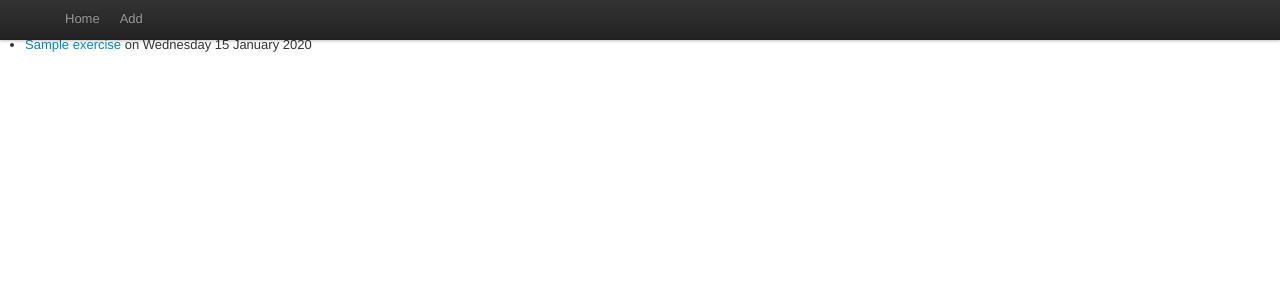
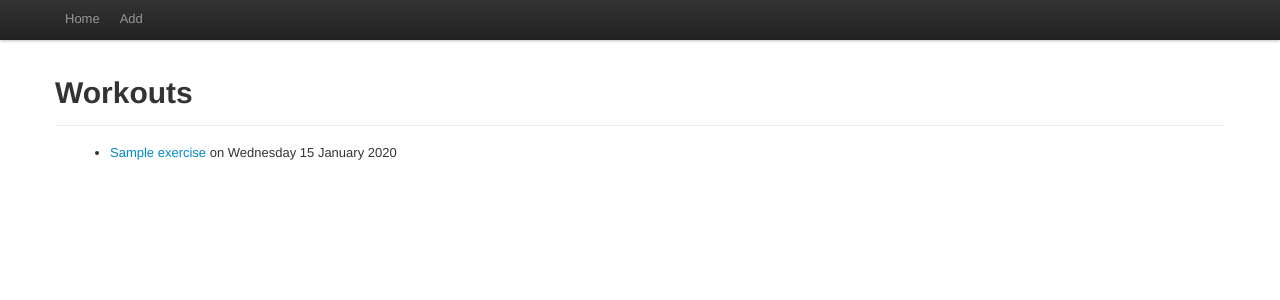
Before and after one commit to pcp135/exercise, a Django app: template getfit/templates/home.html in a window 1280 px wide. Shown: the top 300 px of the page. Run offline with Django 3.2, Linux system fonts and the light colour scheme; the template is opened without the code that fills it: most values are stand-ins (such as "Sample title", 1, 10 or a date in 2020).

Commit message:
setup scaffolding

```diff
--- a/getfit/templates/base.html
+++ b/getfit/templates/base.html
@@ -16,7 +16,15 @@
 				</div>
 			</div>
 		</div>
-		<h1>{% block header %}{% endblock %}</h1>
-		{% block content %}{% endblock %}
+		<div class="container">
+			<header class="jumbotron subhead" id="overview">
+				<div class="page-header">
+					<h1><br><br>{% block header %}{% endblock %}</h1>
+				</div>
+			</header>
+			 <div class="span12">
+				{% block content %}{% endblock %}
+			</div>
+		</div>
 	</body>
 </html>
```
